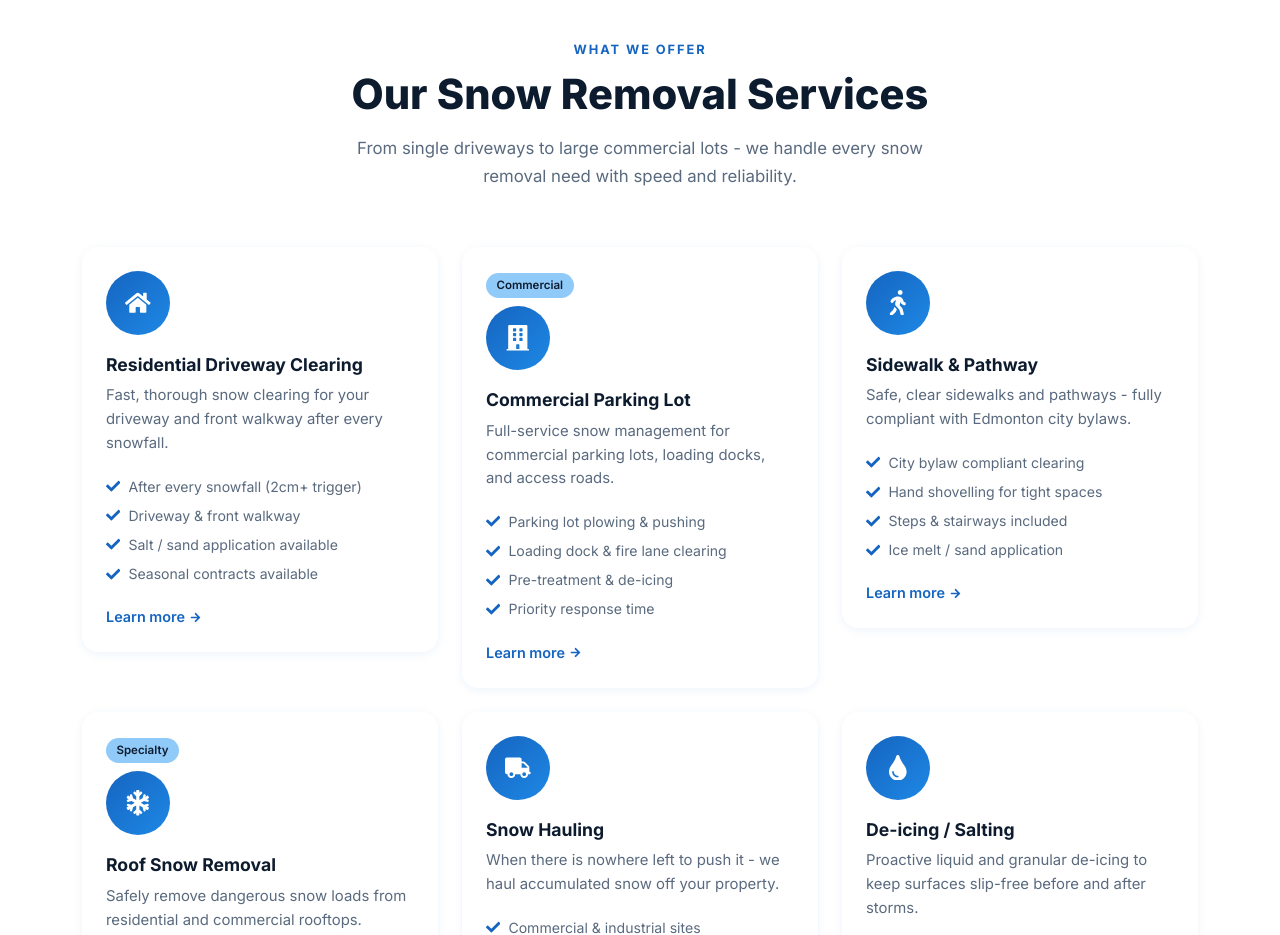
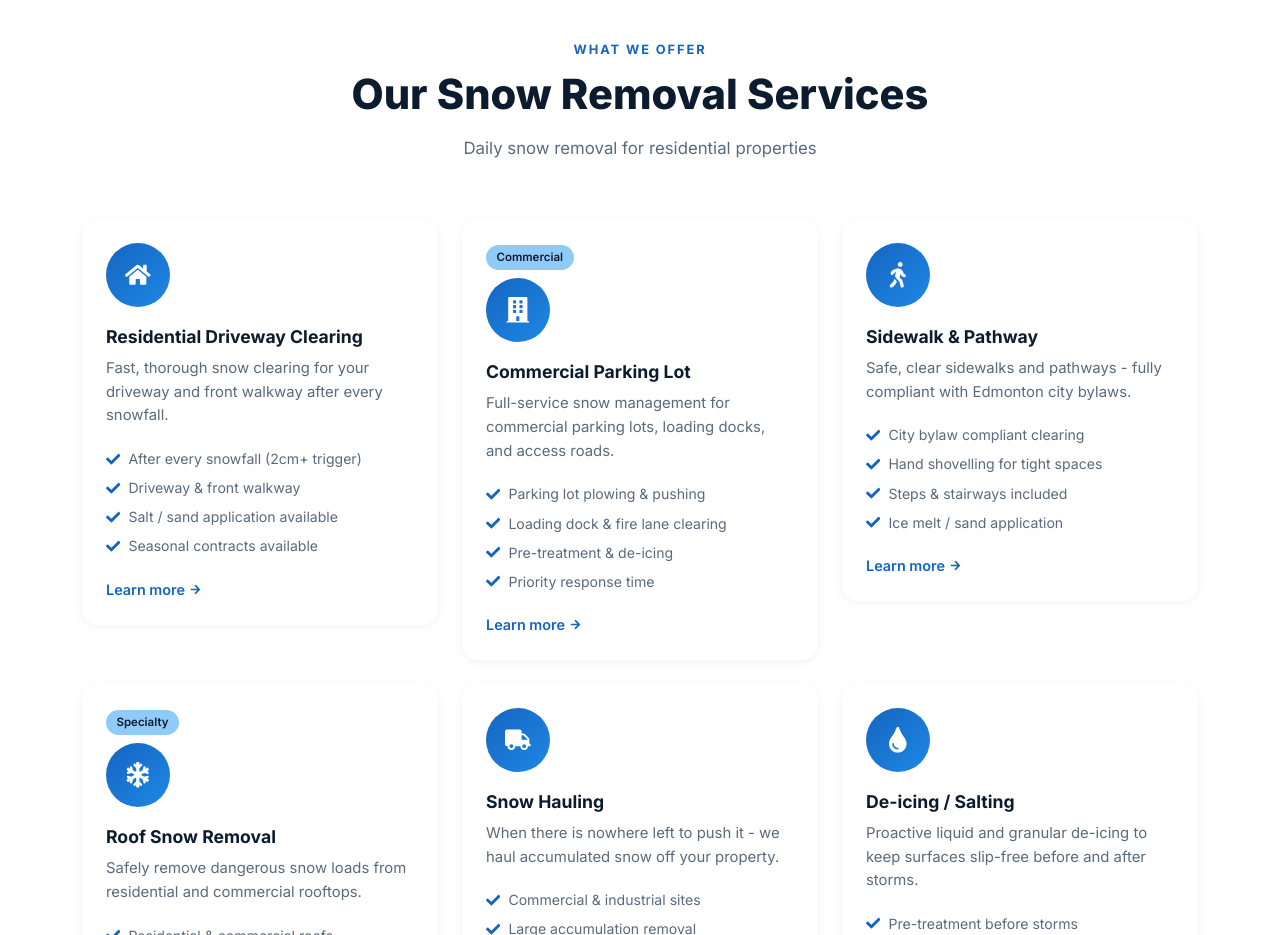
Before and after one commit to tuancat8730-sam/ci_snow_1, a React (Vite) app: page /#/ in a window 1280 px wide. Shown: the part 840-1775 px from the top of the page. Built offline with nearby package versions, Linux system fonts and the light colour scheme.

Commit message:
fix: update Services section subtitle

```diff
--- a/src/components/sections/Services.jsx
+++ b/src/components/sections/Services.jsx
@@ -12,7 +12,7 @@ export default function Services() {
           <SectionHeader
             label="What We Offer"
             title="Our Snow Removal Services"
-            subtitle="From single driveways to large commercial lots - we handle every snow removal need with speed and reliability."
+            subtitle="Daily snow removal for residential properties"
           />
         </ScrollReveal>
 
```
